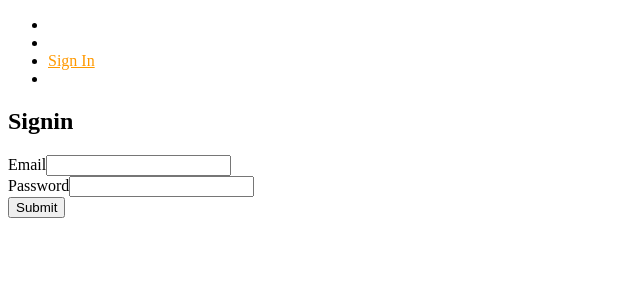
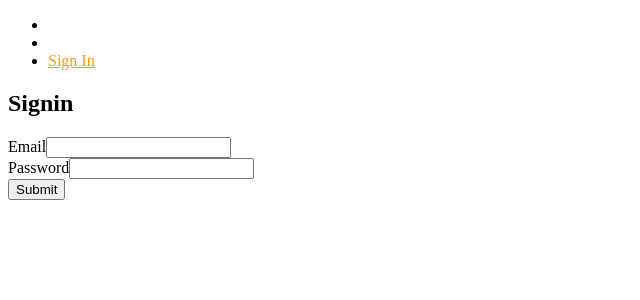
Before and after one commit to kevinlens/Social-Network-Application, a React (Create React App) app in the folder react-front/: page /signin in a window 1280 px wide. Shown: the top 300 px of the page, without its empty margins (0-640 px from the left). Built offline with nearby package versions, Linux system fonts and the light colour scheme.

Commit message:
Links based on whether or not you're signed in

```diff
--- a/react-front/src/components/Menu/Menu.js
+++ b/react-front/src/components/Menu/Menu.js
@@ -27,6 +27,18 @@ export const signout = (next) => {
     .catch((err) => console.log(err));
 };
 
+export const isAuthenticated = () => {
+  if (typeof window == "undefined") {
+    return false;
+  }
+
+  if (localStorage.getItem("jwt")) {
+    return JSON.parse(localStorage.getItem("jwt"));
+  } else {
+    return false;
+  }
+};
+
 const Menu = ({ history }) => (
   <section>
     <ul className="nav nav-tabs bg-primary">
@@ -36,6 +48,9 @@ const Menu = ({ history }) => (
         </Link>
       </li>
 
+      {/* if 'isAuthenticated' is not true, then display */}
+      {!isAuthenticated() && (
+        <section>
           <li className="nav-item">
             <Link
               className="nav-link"
@@ -55,7 +70,12 @@ const Menu = ({ history }) => (
               Sign In
             </Link>
           </li>
+        </section>
+      )}
 
+      {/* if is not authenticated, meaning not signed in */}
+      {isAuthenticated() && (
+        <section>
           <li className="nav-item">
             <a
               className="nav-link"
@@ -66,7 +86,8 @@ const Menu = ({ history }) => (
               Sign Out
             </a>
           </li>
-
+        </section>
+      )}
     </ul>
   </section>
 );
```
Lines whose indentation alone changed are shown as unchanged.
